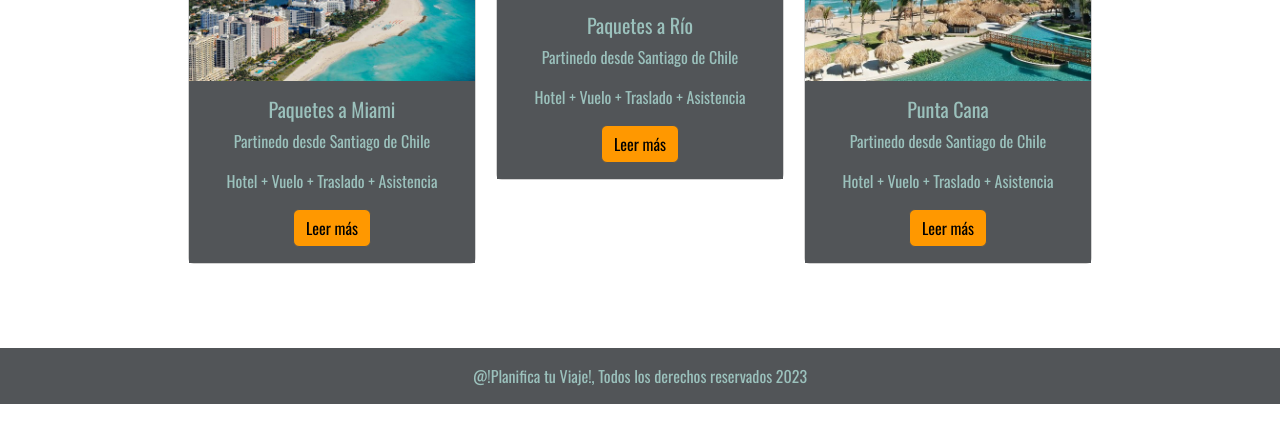
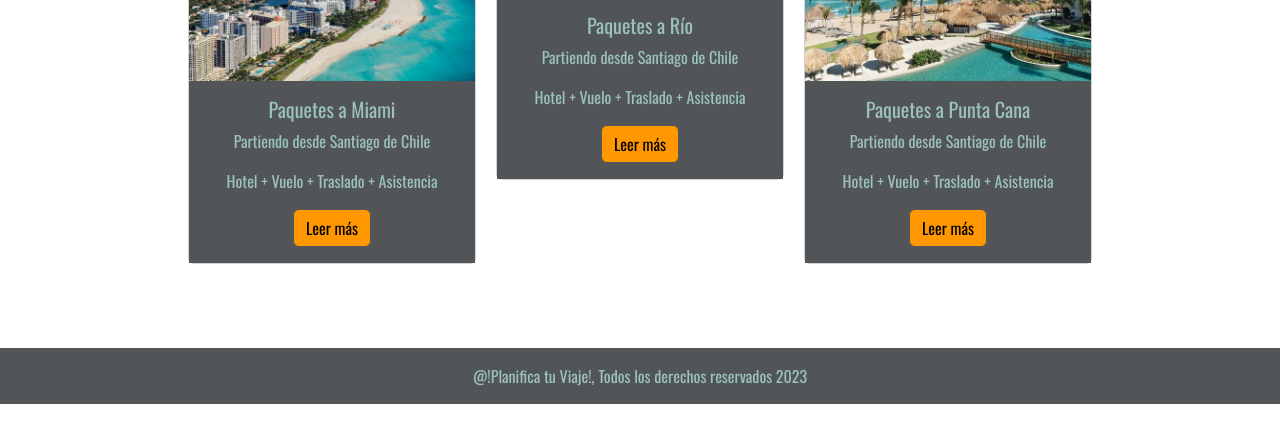
Before and after one commit to RobertoMartinezGuzman/Desafio4Sass, a website: page index.html in a window 1280 px wide. Shown: the part 241-684 px from the top of the page. Drawn offline with nearby package versions, Linux system fonts and the light colour scheme.

Commit message:
arreglo en index

```diff
--- a/index.html
+++ b/index.html
@@ -21,7 +21,7 @@
             <img src="assets/img/icono.jpg" class="card-img-top" alt="...">
             <div class="card-body">
             <h5 class="card-title">Paquetes a Miami</h5>
-            <p class="card-text">Partinedo desde Santiago de Chile</p>
+            <p class="card-text">Partiendo desde Santiago de Chile</p>
             <p class="card-text">Hotel + Vuelo + Traslado + Asistencia</p>
             <a href="#" class="btn btn-primary">Leer más</a>
             </div>
@@ -30,7 +30,7 @@
             <img src="assets/img/icono2.jpeg" class="card-img-top" alt="...">
             <div class="card-body">
             <h5 class="card-title">Paquetes a Río</h5>
-            <p class="card-text">Partinedo desde Santiago de Chile</p>
+            <p class="card-text">Partiendo desde Santiago de Chile</p>
             <p class="card-text">Hotel + Vuelo + Traslado + Asistencia</p>
             <a href="#" class="btn btn-primary">Leer más</a>
             </div>
@@ -38,8 +38,8 @@
         <div class="card" style="width: 18rem;">
             <img src="assets/img/icono3.jpg" class="card-img-top" alt="...">
             <div class="card-body">
-            <h5 class="card-title">Punta Cana</h5>
-            <p class="card-text">Partinedo desde Santiago de Chile</p>
+            <h5 class="card-title">Paquetes a Punta Cana</h5>
+            <p class="card-text">Partiendo desde Santiago de Chile</p>
             <p class="card-text">Hotel + Vuelo + Traslado + Asistencia</p>
             <a href="#" class="btn btn-primary">Leer más</a>
             </div>
```
